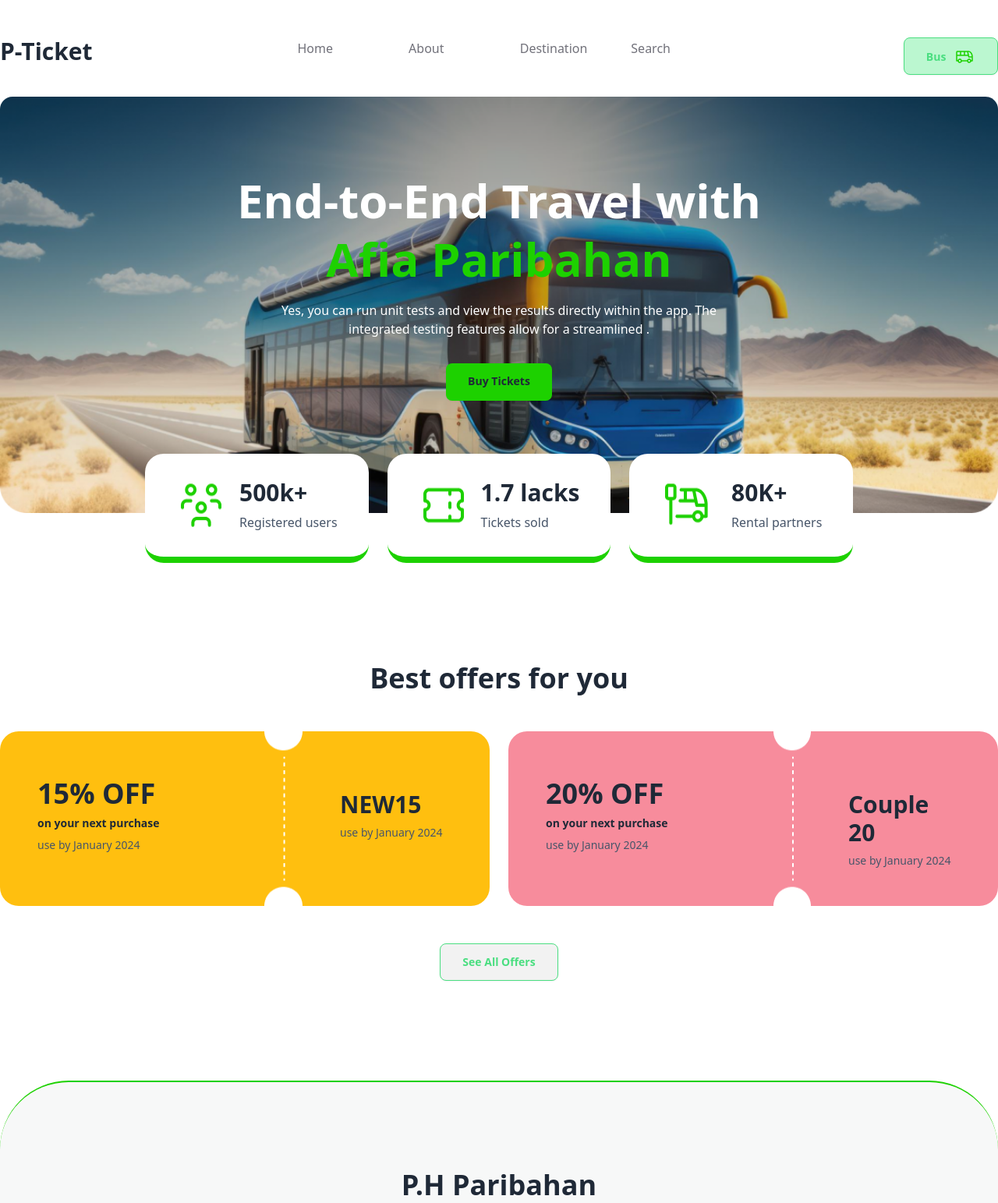
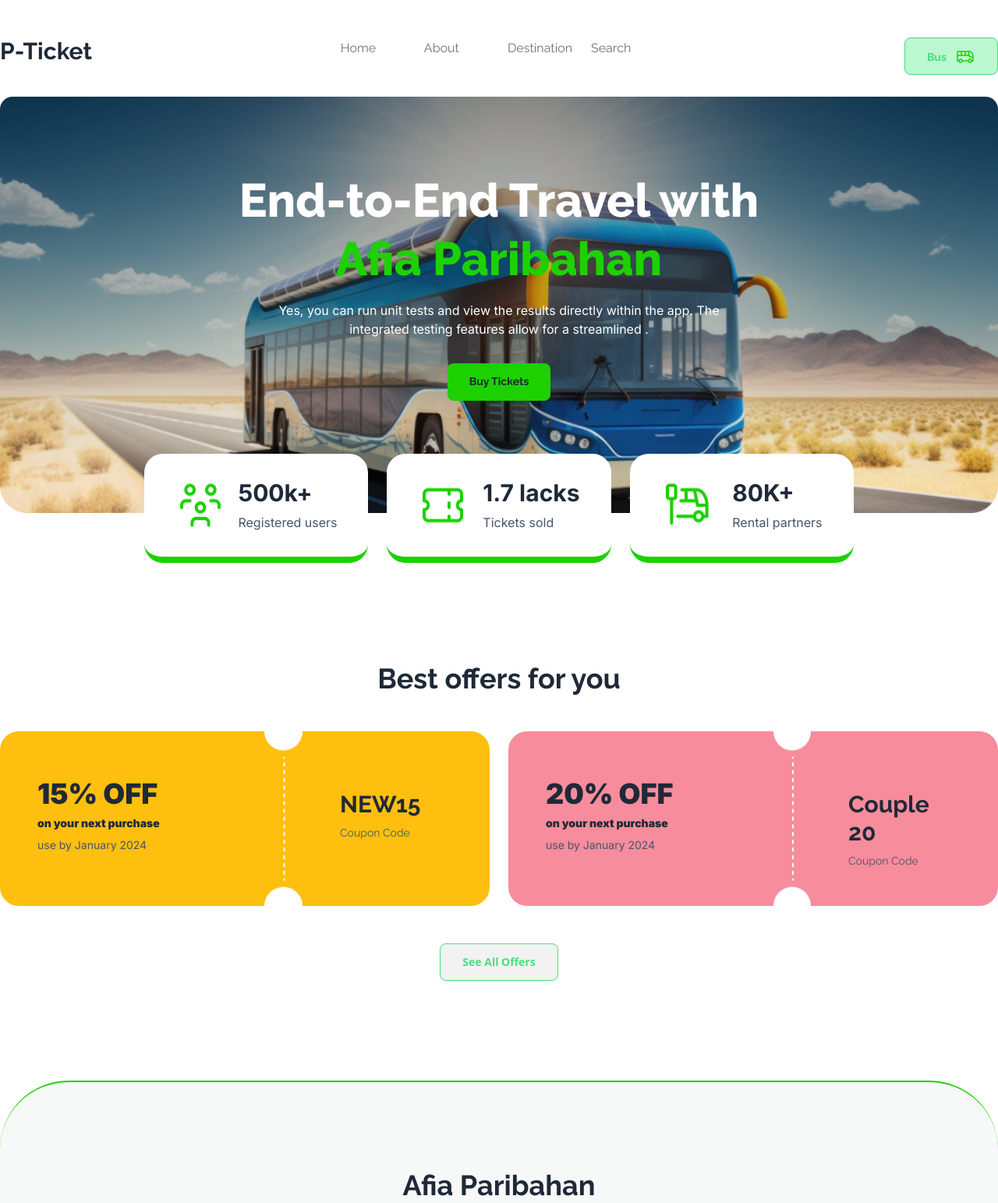
Before and after one commit to dev-rashed/Afia-Paribahan, a plain HTML site: page index.html in a window 1280 px wide. Shown: the top 1543 px of the page at 78% size. Drawn offline with nearby package versions, Linux system fonts and the light colour scheme.

Commit message:
added font

```diff
--- a/css/style.css
+++ b/css/style.css
@@ -1,3 +1,12 @@
+.raleway {
+    font-family: 'Raleway', sans-serif;
+}
+
+.inter {
+    font-family: 'Inter', sans-serif;
+
+}
+
 #booking {
     border-radius: 88px 88px 0 0;
 }
--- a/index.html
+++ b/index.html
@@ -7,6 +7,11 @@
   <link href="https://cdn.jsdelivr.net/npm/daisyui@4.7.2/dist/full.min.css" rel="stylesheet" type="text/css" />
   <script src="https://cdn.tailwindcss.com"></script>
   <title>Document</title>
+  <link rel="preconnect" href="https://fonts.googleapis.com" />
+  <link rel="preconnect" href="https://fonts.gstatic.com" crossorigin />
+  <link
+    href="https://fonts.googleapis.com/css2?family=Inter:wght@100..900&family=Raleway:ital,wght@0,100..900;1,100..900&display=swap"
+    rel="stylesheet" />
   <link rel="stylesheet" href="css/style.css" />
 </head>
 
@@ -14,23 +19,23 @@
   <!-- Header section  -->
   <div id="header" class="container lg:container mx-auto mt-12">
     <div class="flex justify-between">
-      <div class="logo text-3xl font-bold">P-Ticket</div>
+      <div class="logo text-3xl font-bold raleway">P-Ticket</div>
       <ul class="nav grid grid-cols-4">
         <li>
-          <a href="#" class="px-7 py-3 leading-7 text-zinc-500">Home</a>
+          <a href="#" class="px-3 py-3 leading-7 text-zinc-500 raleway">Home</a>
         </li>
         <li>
-          <a href="#" class="px-7 py-3 leading-7 text-zinc-500">About</a>
+          <a href="#" class="px-3 py-3 leading-7 text-zinc-500 raleway">About</a>
         </li>
         <li>
-          <a href="#" class="px-7 py-3 leading-7 text-zinc-500">Destination</a>
+          <a href="#" class="px-3 py-3 leading-7 text-zinc-500 raleway">Destination</a>
         </li>
         <li>
-          <a href="#" class="px-7 py-3 leading-7 text-zinc-500">Search</a>
+          <a href="#" class="px-3 py-3 leading-7 text-zinc-500 raleway">Search</a>
         </li>
       </ul>
       <button
-        class="btn bg-green-200 grid gap-3 grid-cols-2 px-7 py-3 border border-green-400 rounded-lg text-green-400 font-bold">
+        class="btn bg-green-200 grid gap-3 grid-cols-2 px-7 py-3 border border-green-400 rounded-lg text-green-400 font-bold raleway">
         Bus <img src="/images/bus-icon.png" alt="" class="icon" />
       </button>
     </div>
@@ -41,16 +46,16 @@
   <div id="banner"
     class="container lg:container relative mx-auto mt-7 pb-36 pt-24 bg-[url('/images/banner.png')] bg-no-repeat bg-bottom bg-cover rounded-2xl">
     <div class="wrapper text-center">
-      <h1 class="text-6xl font-extrabold text-white leading-[75px]">
+      <h1 class="text-6xl font-extrabold text-white leading-[75px] raleway">
         End-to-End Travel with
         <span class="text-[#1DD100] block">Afia Paribahan</span>
       </h1>
-      <p class="text-white mt-4">
+      <p class="text-white mt-4 inter">
         Yes, you can run unit tests and view the results directly within the
         app. The <br />
         integrated testing features allow for a streamlined .
       </p>
-      <a class="btn bg-[#1DD100] px-7 pt-4 py-3 rounded-lg font-bold inline-block mt-8 border-0" href="#booking">
+      <a class="btn bg-[#1DD100] px-7 pt-4 py-3 rounded-lg font-bold inline-block mt-8 border-0 raleway" href="#booking">
         Buy Tickets
       </a>
     </div>
@@ -59,22 +64,22 @@
         <div class="counter bg-white py-8 px-10 rounded-3xl border-b-8 border-[#1DD100] flex justify-between">
           <img src="images/people.png" alt="" />
           <div class="counter-text pl-4">
-            <h3 class="text-3xl font-bold">500k+</h3>
-            <p class="text-slate-600 mt-2">Registered users</p>
+            <h3 class="text-3xl font-bold inter">500k+</h3>
+            <p class="text-slate-600 mt-2 inter">Registered users</p>
           </div>
         </div>
         <div class="counter bg-white py-8 px-10 rounded-3xl border-b-8 border-[#1DD100] flex justify-between">
           <img src="images/ticket-cupon.png" alt="" />
           <div class="counter-text pl-4">
-            <h3 class="text-3xl font-bold">1.7 lacks</h3>
-            <p class="text-slate-600 mt-2">Tickets sold</p>
+            <h3 class="text-3xl font-bold inter">1.7 lacks</h3>
+            <p class="text-slate-600 mt-2 inter">Tickets sold</p>
           </div>
         </div>
         <div class="counter bg-white py-8 px-10 rounded-3xl border-b-8 border-[#1DD100] flex justify-between">
           <img src="images/stoppage.png" alt="" />
           <div class="counter-text pl-4">
-            <h3 class="text-3xl font-bold">80K+</h3>
-            <p class="text-slate-600 mt-2">Rental partners</p>
+            <h3 class="text-3xl font-bold inter">80K+</h3>
+            <p class="text-slate-600 mt-2 inter">Rental partners</p>
           </div>
         </div>
       </div>
@@ -84,30 +89,30 @@
 
   <!-- Best offer section  -->
   <div id="best-offer" class="container lg:container mx-auto pt-48">
-    <h3 class="text-center text-4xl font-bold">Best offers for you</h3>
+    <h3 class="text-center text-4xl font-bold raleway">Best offers for you</h3>
     <div class="tickets grid grid-cols-2 gap-6 mt-12">
       <div class="ticket rounded-t-3xl rounded-b-3xl bg-[#FFBF0F] flex">
         <div class="p-12 flex-auto">
-          <h3 class="text-4xl font-black mt-3">15% OFF</h3>
-          <p class="text-sm font-black mt-2">on your next purchase</p>
-          <p class="text-sm text-slate-600 mt-2">use by January 2024</p>
+          <h3 class="text-4xl font-black mt-3 inter">15% OFF</h3>
+          <p class="text-sm font-black mt-2 inter">on your next purchase</p>
+          <p class="text-sm text-slate-600 mt-2 inter">use by January 2024</p>
         </div>
         <img src="images/cupon-devider.png" class="flex-none" alt="" />
         <div class="p-12 w-[240px]">
-          <h3 class="text-3xl font-bold mt-7">NEW15</h3>
-          <p class="text-sm text-slate-600 mt-2">use by January 2024</p>
+          <h3 class="text-3xl font-bold mt-7 raleway">NEW15</h3>
+          <p class="text-sm text-slate-600 mt-2 raleway">Coupon Code</p>
         </div>
       </div>
       <div class="ticket rounded-t-3xl rounded-b-3xl bg-[#F78C9C] flex">
         <div class="p-12 flex-auto">
-          <h3 class="text-4xl font-black mt-3">20% OFF</h3>
-          <p class="text-sm font-black mt-2">on your next purchase</p>
-          <p class="text-sm text-slate-600 mt-2">use by January 2024</p>
+          <h3 class="text-4xl font-black mt-3 inter">20% OFF</h3>
+          <p class="text-sm font-black mt-2 inter">on your next purchase</p>
+          <p class="text-sm text-slate-600 mt-2 inter">use by January 2024</p>
         </div>
         <img src="images/cupon-devider.png" class="flex-none" alt="" />
         <div class="p-12 w-[240px]">
-          <h3 class="text-3xl font-bold mt-7">Couple 20</h3>
-          <p class="text-sm text-slate-600 mt-2">use by January 2024</p>
+          <h3 class="text-3xl font-bold mt-7 raleway">Couple 20</h3>
+          <p class="text-sm text-slate-600 mt-2 raleway">Coupon Code</p>
         </div>
       </div>
     </div>
@@ -123,8 +128,8 @@
   <!-- Booking section  -->
   <div id="booking" class="mt-32 border-t-2 pb-32 border-[#1DD100] bg-[#F7F8F8]">
     <div class="container lg:container mx-auto">
-      <h2 class="mt-28 text-center text-4xl font-bold">P.H Paribahan</h2>
-      <p class="text-center mt-3 text-slate-400">
+      <h2 class="mt-28 text-center text-4xl font-bold raleway">Afia Paribahan</h2>
+      <p class="text-center mt-3 text-slate-400 inter">
         Yes, you can run unit tests and view the results directly within the
         app. The integrated <br />
         testing features allow for a streamlined .
@@ -136,7 +141,7 @@
               <img src="images/bus-logo.png" alt="" />
             </div>
             <div class="text-left flex-auto pl-4">
-              <h3 class="text-2xl font-semibold">Greenline Paribahan</h3>
+              <h3 class="text-2xl font-semibold raleway">Afia Paribahan</h3>
               <p class="text-slate-400">Coach-009-WEB ! AC_Business</p>
             </div>
             <button class="btn bg-green-200 flex px-4 py-3 border border-green-400 rounded-lg text-green-400 font-bold">
@@ -169,13 +174,13 @@
         <img src="images/info-devider.png" class="flex-none" alt="" />
         <div class="p-16 text-center flex justify-center align-middle flex-col">
           <img src="images/fare.png" alt="" />
-          <h3 class="text-2xl font-semibold">550 Taka</h3>
-          <p class="text-slate">Per Seat</p>
+          <h3 class="text-2xl font-semibold raleway">550 Taka</h3>
+          <p class="text-slate raleway">Per Seat</p>
         </div>
       </div>
       <div class="mt-12 bg-white rounded-3xl flex justify-between p-8">
         <div class="left flex-auto pr-8 border-dashed border-r-1">
-          <h3 class="border-dashed border-b-2 pb-6 pt-6 text-2xl font-semibold">
+          <h3 class="border-dashed border-b-2 pb-6 pt-6 text-2xl font-semibold raleway">
             Select Your Seat
           </h3>
 
```
